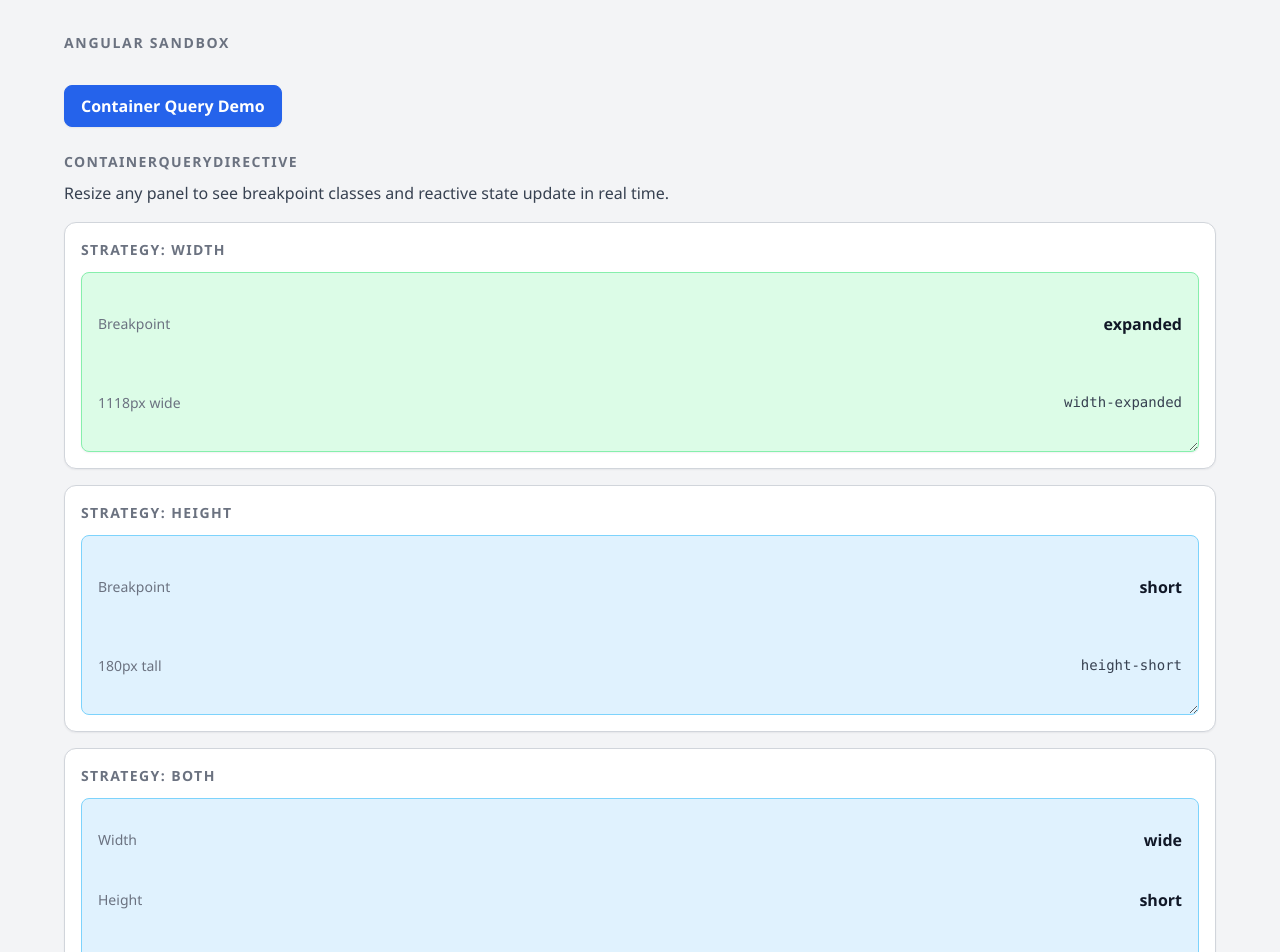
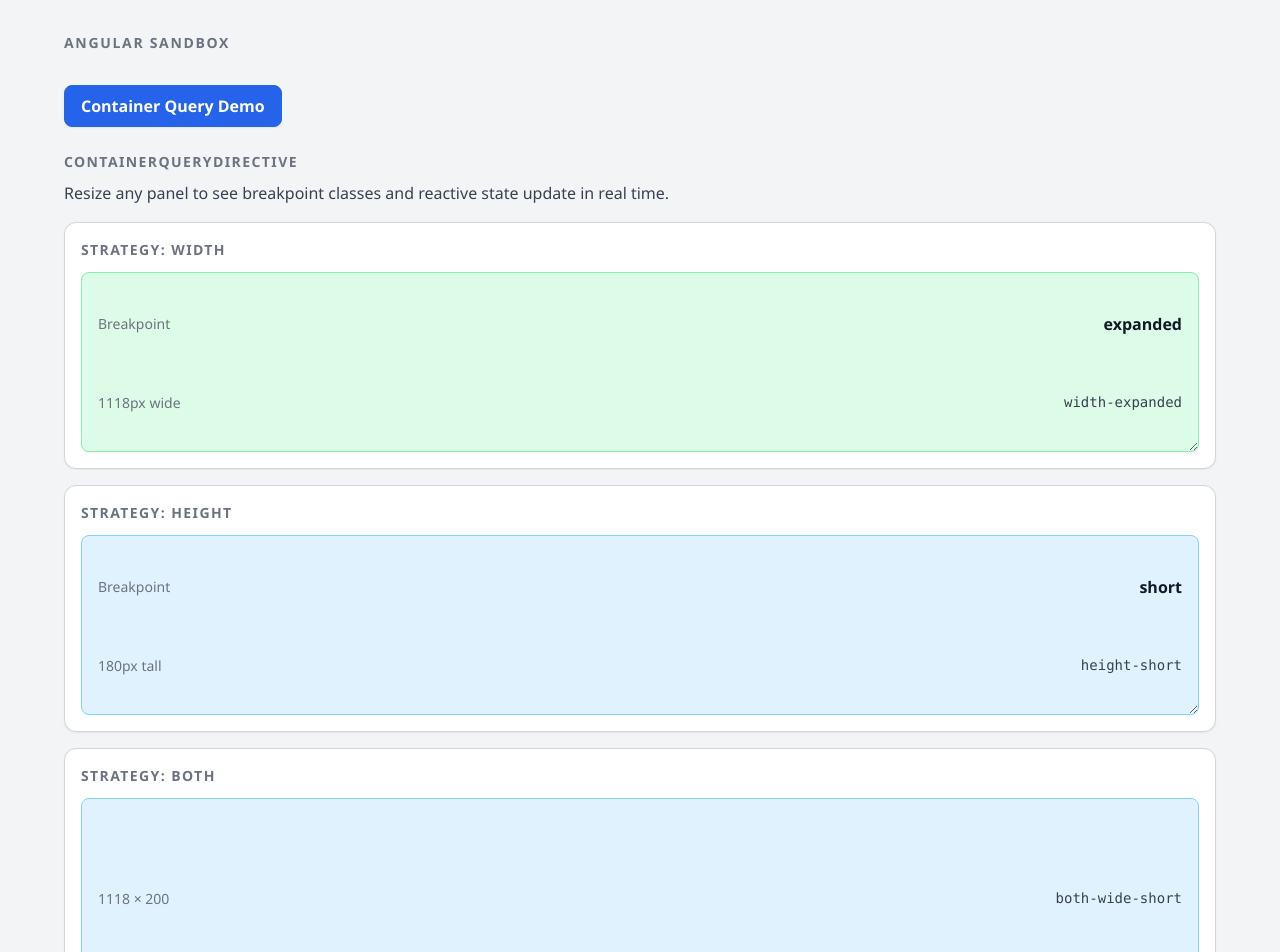
Before and after one commit to tdijkmans/angular-playground, an Angular app in the folder angular-sandbox/: page /container-query in a window 1280 px wide. Shown: the top 952 px of the page. Built offline with nearby package versions, Linux system fonts and the light colour scheme.

Commit message:
feat: optimize ContainerQueryDirective by removing redundant class name check and simplifying demo layout

```diff
--- a/angular-sandbox/src/app/directives/container-query.directive.ts
+++ b/angular-sandbox/src/app/directives/container-query.directive.ts
@@ -112,8 +112,6 @@ export class ContainerQueryDirective implements AfterViewInit {
 
     const className = match ? `${this.classPrefix()}-${match.name}` : null;
 
-    if (this.currentClass === className) return;
-
     this.applyClass(className);
 
     const state: CqState = {
--- a/angular-sandbox/src/app/pages/container-query-demo.html
+++ b/angular-sandbox/src/app/pages/container-query-demo.html
@@ -56,14 +56,7 @@
         classPrefix="both"
         #bothCq="cq"
       >
-        <div class="demo-heading">
-          <span>Width</span>
-          <strong>{{ bothCq.state().width >= 360 ? 'wide' : 'narrow' }}</strong>
-        </div>
-        <div class="demo-heading">
-          <span>Height</span>
-          <strong>{{ bothCq.state().height >= 240 ? 'tall' : 'short' }}</strong>
-        </div>
+
         <div class="demo-metrics">
           <span>{{ bothCq.state().width }} × {{ bothCq.state().height }}</span>
           <code>{{ bothCq.state().className ?? '—' }}</code>
```
